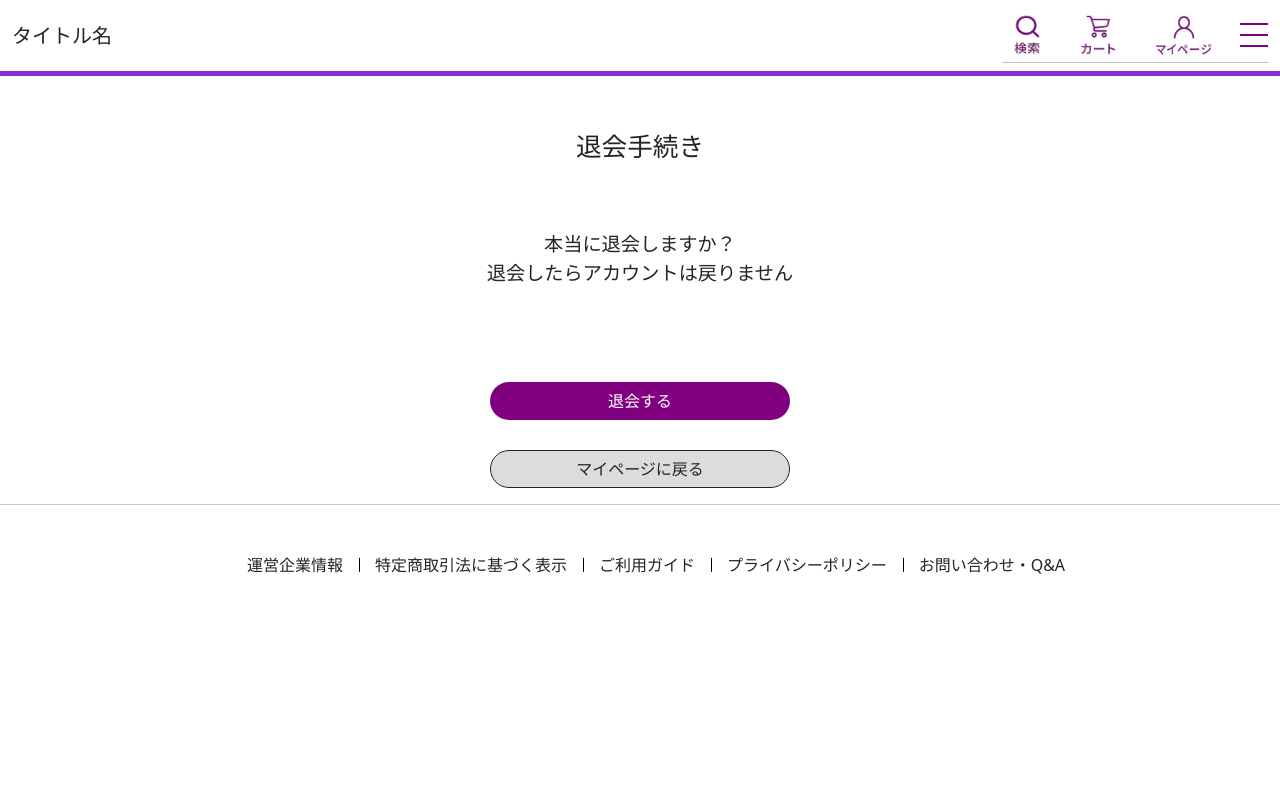
After one commit to yusuke46/abcc_system_SD2F_2022_grp1, a PHP site: page /web/taikai_confirm.php in a window 1280 px wide. The commit adds this page. Run offline with PHP 8.4, Linux system fonts and the light colour scheme; some libraries are stand-ins or nearby versions.

Commit message:
退会画面
退会

```diff
--- /dev/null
+++ b/taikai_confirm.php
@@ -0,0 +1,266 @@
+<?php session_start(); ?>
+
+<html>
+    <head>
+    <link rel="stylesheet" href="https://cdn.jsdelivr.net/npm/bootstrap@5.2.2/dist/css/bootstrap.min.css" integrity="sha384-Zenh87qX5JnK2Jl0vWa8Ck2rdkQ2Bzep5IDxbcnCeuOxjzrPF/et3URy9Bv1WTRi" crossorigin="anonymous">
+    <meta name="viewport" content="width=device-width, initial-scale=1" />
+    <link rel="stylesheet" href="https://cdn.jsdelivr.net/npm/bootstrap-icons@1.9.1/font/bootstrap-icons.css">
+    <link rel="stylesheet" href="https://cdn.jsdelivr.net/npm/swiper@8/swiper-bundle.min.css" />
+
+    <style>
+      body {
+
+      }
+      .nav-item{
+        border-bottom: 1px solid #C0C0C0;
+        padding-bottom: 2px;
+        padding-top: 2px;
+      }
+      #icon{
+        padding-top: 2px;
+      }
+      #main_nav{
+        border-bottom: 5px solid 	#8a2be2;
+      }
+      .img{
+        width: 200px;
+        height: 200px;
+      }
+      .button{
+        font-size: 40px;
+      }
+      .search{
+        width: 30px;
+        height: 40px;
+        padding-right: 2px;
+        padding-left: 2px;
+        margin-right: 10px;
+        margin-left: 10px;
+      }
+      .cart{
+        width: 40px;
+        height: 40px;
+        padding-right: 2px;
+        padding-left: 2px;
+        margin-right: 10px;
+        margin-left: 10px;
+      }
+      .login{
+        width: 60px;
+        height: 40px;
+        padding-right: 2px;
+        padding-left: 2px;
+        margin-right: 10px;
+        margin-left: 10px;
+      }
+      .nav_toggle {
+        display: block;
+        position: relative;
+        width: 1.75rem;
+        height: 1.5rem;
+      }
+      .nav_toggle i {
+        display: block;
+        width: 100%;
+        height: 2px;
+        background-color: purple;
+        position: absolute;
+        transition: transform .5s, opacity .5s;
+      }
+      .nav_toggle i:nth-child(1) {
+        top: 0;
+      }
+      .nav_toggle i:nth-child(2) {
+        top: 0;
+        bottom: 0;
+        margin: auto;
+      }
+      .nav_toggle i:nth-child(3) {
+        bottom: 0;
+      }
+      .nav_toggle.show i:nth-child(1) {
+        transform: translateY(10px) rotate(-45deg);
+      }
+      .nav_toggle.show i:nth-child(2) {
+        opacity: 0;
+      }
+      .nav_toggle.show i:nth-child(3) {
+        transform: translateY(-12px) rotate(45deg);
+      }
+      .nav {
+        position: fixed;
+        top: 5rem;
+        left: 1100;
+        right: 1100;
+        bottom: 1100;
+        padding: 1rem;
+        opacity: 0;
+        visibility: hidden;
+        transition: opacity .5s, visibility .5s;
+        background-color: white;
+        height: 100%;
+        width: 100%;
+        z-index: 10;
+      }
+      .nav.show {
+        opacity: 1;
+        visibility: visible;
+      }
+      a, a:link, a:active, a:visited, a:hover{
+        color: inherit;
+        list-style: none;
+        text-decoration: none;
+      }
+        ul {
+            list-style: none;
+        }
+        .companySet .companySetLists {
+            display: -webkit-box;
+            display: flex;
+            margin: 3rem auto 0;
+            -webkit-box-pack: center;
+            justify-content: center;
+            -ms-flex-flow: wrap;
+            flex-flow: wrap;
+            width: 90%;
+        }
+        .companySet .companySetList {
+            margin: 0 0 1em;
+        }
+        .companySet .companySetList a {
+            color: inherit;
+        }
+        .companySet .companySetList + .companySetList {
+            margin: 0 0 1em 2em;
+            position: relative;
+        }
+        .companySet .companySetList + .companySetList::before {
+            content: "";
+            width: 1px;
+            height: 60%;
+            background: #000;
+            position: absolute;
+            left: -1em;
+            top: 50%;
+            transform: translate(0, -50%);
+        }
+        .taikai{
+            text-align: center;
+            margin-top: 10%;
+            font-size: 160%;
+        }
+        .a{
+            text-align: center;
+            margin-top: 5%;
+            margin-bottom: 5%;
+            font-size: 120%;
+        }
+        .btn{
+          width: 300px;
+        }
+        .botton{
+          text-align: center;
+        }
+        .btna{
+          margin-bottom: 30px;
+          margin-top: 30px;
+        }
+    </style>
+</head>
+<body>
+<!--ここからNB-->
+<nav class="navbar navbar-light navbar-expand-md py-2 navbar-bg fixed-top bg-white" id="main_nav" aria-label="Light offcanvas navbar">
+  <div class="container-fluid">
+    <div>
+      <a class="navbar-brand" href="#">タイトル名</a>
+    </div>
+    <div class="collapse navbar-collapse">
+      <ul class="navbar-nav ms-auto">
+        <li class="nav-item d-flex justify-content-center align-items-center">
+          <a class="navbar-brand" href="search.php"><img src="img/search.jpg" class="search"></a>
+        </li>
+        <li class="nav-item d-flex justify-content-center align-items-center">
+          <a class="navbar-brand" href="buy_cart.php"><img src="img/cart.jpg" class="cart"></a>
+        </li>
+        <li class="nav-item d-flex justify-content-center align-items-center">
+          <a class="navbar-brand" href="mypage.php"><img src="img/mypage.jpg" class="login"></a>
+        </li>
+        <li class="nav-item d-flex justify-content-center align-items-center">
+          <span class="nav_toggle">
+            <i></i>
+            <i></i>
+            <i></i>
+          </span>
+          <div class="offcanvas offcanvas-end" tabindex="-1" id="offcanvasNavbarLight" aria-labelledby="offcanvasNavbarLightLabel">
+            <button class="navbar-toggler" type="button" data-bs-toggle="offcanvas" data-bs-target="#offcanvasNavbarLight" aria-controls="offcanvasNavbarLight">
+              <span class="navbar-toggler-icon"></span>
+            </button>
+            <div class="offcanvas-header">
+              <h5 class="offcanvas-title" id="offcanvasNavbarLightLabel">メニュー一覧</h5>
+            </div>
+            <div class="offcanvas-body">
+              <nav class="nav">
+                <ul class="nav_menu_ul justify-content-end flex-grow-1 pe-3">
+                  <li class="nav_menu_li"><a href="mypage.php" style="text-align:left;">&nbsp;<h3>マイページ</h3><i class="bi bi-chevron-right" id="icon" style="text-align:right;float:right"></i></a></li>
+                  <hr>
+                  <li class="nav_menu_li"><a href="shohin.php" style="text-align:left;">&nbsp;<h3>商品</h3><i class="bi bi-chevron-right" id="icon" style="text-align:right;float:right"></i></a></li>
+                  <hr>
+                  <li class="nav_menu_li"><a href="pickup.php" style="text-align:left;">&nbsp;<h3>注目商品</h3><i class="bi bi-chevron-right" id="icon" style="text-align:right;float:right"></i></a></li>
+                  <hr>
+                  <li class="nav_menu_li"><a href="feature.php"style="text-align:left;" >&nbsp;<h3>特集商品</h3><i class="bi bi-chevron-right" id="icon" style="text-align:right;float:right"></i></a></li>
+                  <hr>
+                  <li class="nav_menu_li"><a href="#" style="text-align:left;">&nbsp;<h3>商品の登録はこちら</h3><i class="bi bi-chevron-right" id="icon" style="text-align:right;float:right"></i></a></li>
+                  <hr>
+                  <li class="nav_menu_li"><a href="question.php" style="text-align:left;">&nbsp;<h3>お問い合わせ・Q&A</h3><i class="bi bi-chevron-right" id="icon" style="text-align:right;float:right"></i></a></li>
+                  <hr>
+                </ul>
+              </nav>
+            </div>
+          </div>
+        </li>
+      </ul>
+    </div>
+  </div>
+</nav>
+
+    <div class="taikai content">退会手続き</div>
+    <div class="a">本当に退会しますか？<br>退会したらアカウントは戻りません</div>
+    <div class="botton">
+        <input class="btn text-white rounded-pill btna" style="background-color: #800080;" type="button" value="退会する" onclick="location.href='taikai_complete.php'"><br>
+        <input class="btn btn-outline-dark rounded-pill" style="background-color: #dcdcdc;" type="button" onclick="location.href = 'mypage.php'" value="マイページに戻る">
+    </div>
+  <hr>
+
+  <div class="companySet">
+        <ul class="companySetLists">
+            <li class="companySetList">
+                <a href="https://www.yahoo.co.jp/">運営企業情報</a>
+            </li>
+            <li class="companySetList">
+                <a href="https://www.google.co.jp/">特定商取引法に基づく表示</a>
+            </li>
+            <li class="companySetList">
+                <a href="https://www.google.co.jp/intl/ja/chrome/">ご利用ガイド</a>
+            </li>
+            <li class="companySetList">
+                <a href="https://www.metro.tokyo.lg.jp/">プライバシーポリシー</a>
+            </li>
+            <li class="companySetList">
+                <a href="https://www.kunaicho.go.jp/about/shisetsu/kokyo/kokyo.html">お問い合わせ・Q&A</a>
+            </li>
+        </ul>
+    </div>
+
+      <!-- CDN -->
+  <script src="https://cdn.jsdelivr.net/npm/swiper@8/swiper-bundle.min.js"></script>
+  <script src="https://cdn.jsdelivr.net/npm/bootstrap@5.2.2/dist/js/bootstrap.bundle.min.js" integrity="sha384-OERcA2EqjJCMA+/3y+gxIOqMEjwtxJY7qPCqsdltbNJuaOe923+mo//f6V8Qbsw3" crossorigin="anonymous"></script>
+  <script src="https://cdn.jsdelivr.net/npm/vue/dist/vue.js"></script>
+  <script src="script/script.js"></script>
+  <script src="https://ajax.googleapis.com/ajax/libs/jquery/3.3.1/jquery.min.js"></script>
+  <script>
+    $('.nav_toggle').on('click', function () {
+      $('.nav_toggle, .nav').toggleClass('show');
+    });
+  </script>
+</body>
+</html>
```
Also changed, not shown: DBManager.php (+10 -9 lines), login.php (+5 -2 lines), register.php (+23 -19 lines), taikai.php (+26 -8 lines), taikai_complete.php (added, +265 -0 lines).
